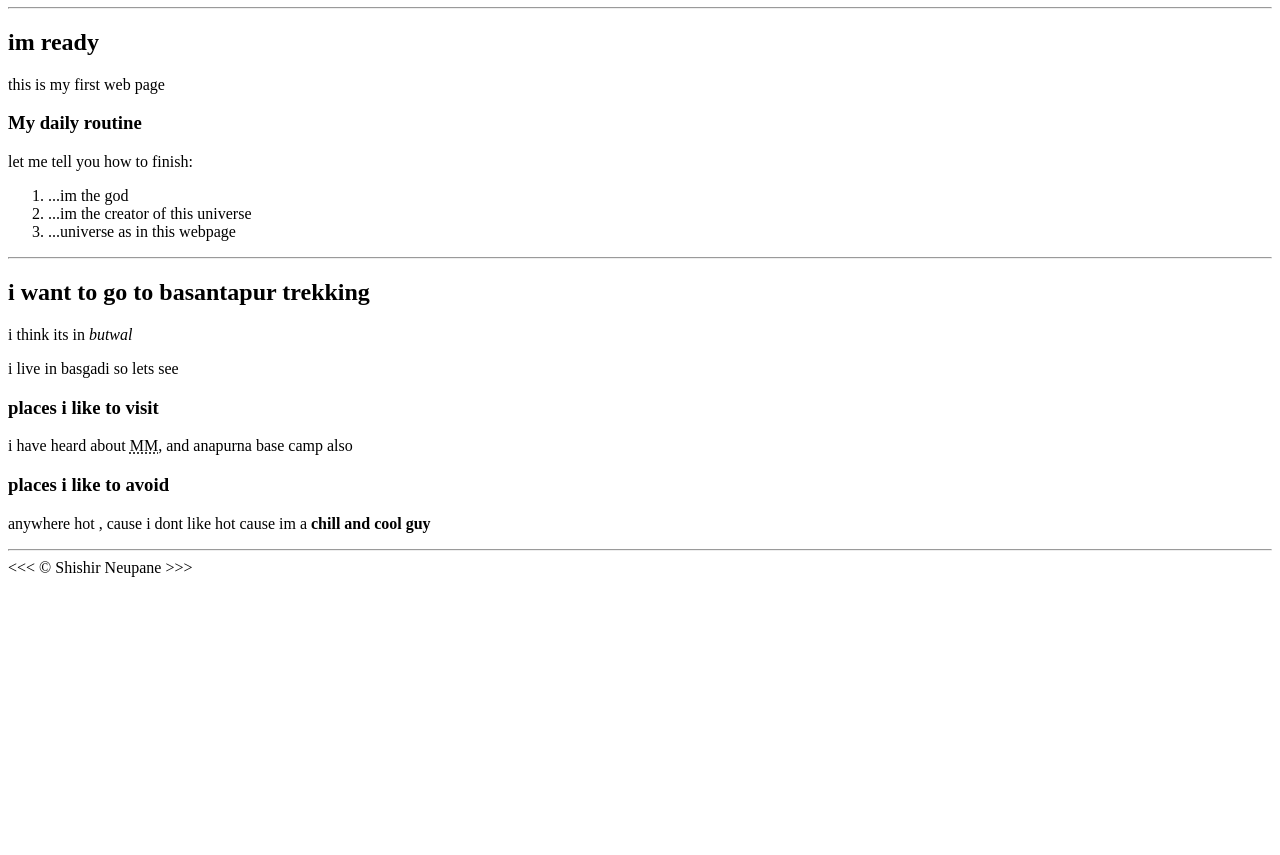
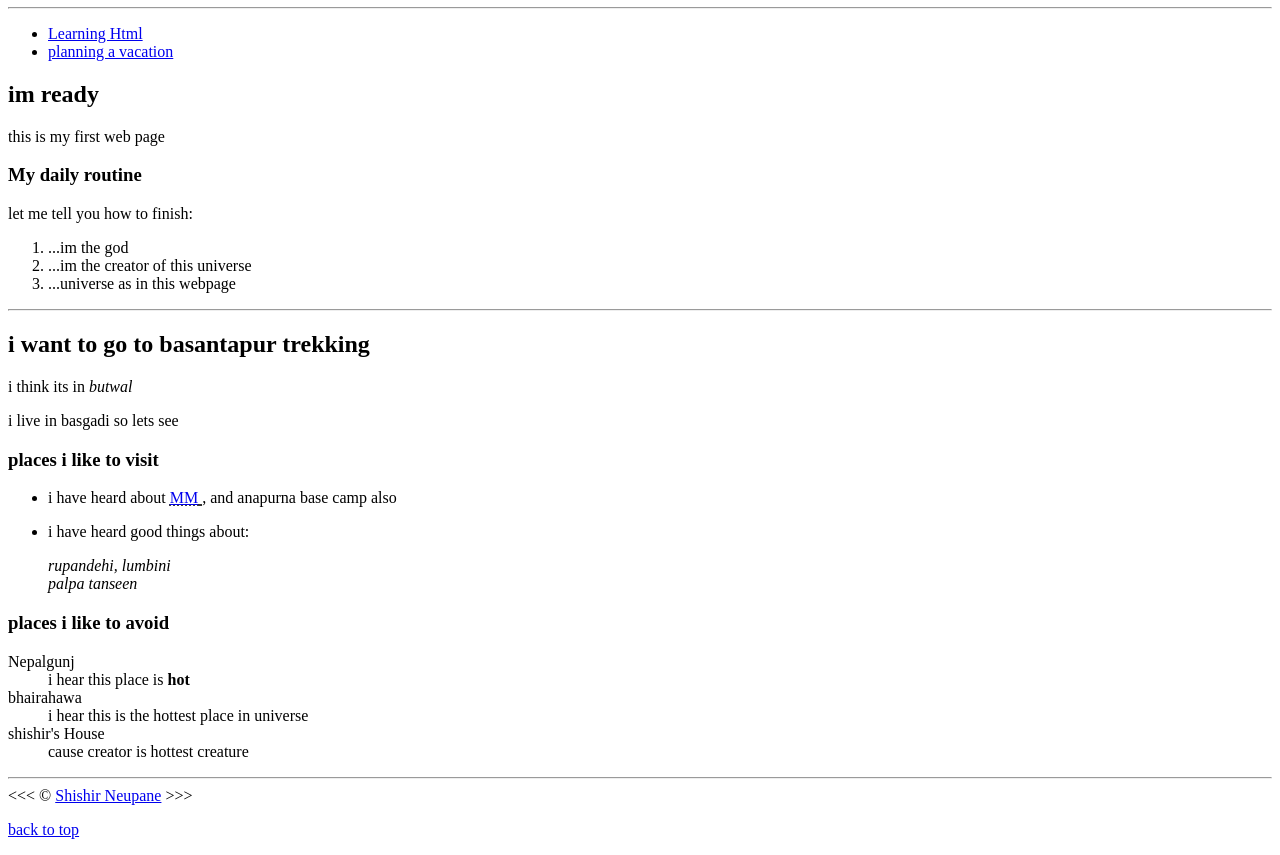
Before and after one commit to Hero-Shishir/Hustling-HTML, a plain HTML site: page index.html in a window 1280 px wide. Shown: the part 73-928 px from the top of the page. Before the commit the page ends 800 px from the top, so only its background shows below. Drawn offline with Linux system fonts and the light colour scheme.

Commit message:
Learning Linking

```diff
--- a/index.html
+++ b/index.html
@@ -1,21 +1,35 @@
-<!DOCTYPE html>
+<!doctype html>
 <html lang="en">
-
   <head>
     <meta charset="UTF-8">
     <meta name="author" content="shishir neupane">
-        <meta name="description" content="this page contains all the things i am learning about html">
+    <meta
+      name="description"
+      content="this page contains all the things i am learning about html"
+    >
     <title>my first web page</title>
-        <link rel="icon" href="html5-logo-31815.png" type="image/x-icon">
+    <link rel="icon" href="html5-logo-31815.png" type="image/x-icon" >
   </head>
 
   <body>
-       <h1>hello world?</h1>
+    <h1>my goals :</h1>
 
     <hr>
 
+    <nav>
+      <ul>
+        <li>
+          <a href="#html">Learning Html</a>
+        </li>
+        <li>
+          <a href="#vacation">planning a vacation</a>
+        </li>
+      </ul>
+    </nav>
+
+    <section id="html">
       <h2>im ready</h2>
-       <p>this is my first web page </p>
+      <p>this is my first web page</p>
 
       <h3>My daily routine</h3>
       <p>let me tell you how to finish:</p>
@@ -23,25 +37,58 @@
         <li>...im the god</li>
         <li>...im the creator of this universe</li>
         <li>...universe as in this webpage</li>
-
       </ol>
+    </section>
 
     <hr>
 
+    <section id="vacation">
       <h2>i want to go to basantapur trekking</h2>
+
       <p>i think its in <em> butwal</em></p>
-       <p>i live in basgadi so lets see </p>
+      <p>i live in basgadi so lets see</p>
 
       <h3>places i like to visit</h3>
-       <p>i have heard about <abbr title="manang mustang">MM</abbr>, and anapurna base camp also </p>
+      <ul>
+        <li>
+          <p>
+            i have heard about
+            <abbr title="manang mustang">
+              <a href="https://en.wikipedia.org/wiki/Mustang_District"
+                >MM</a
+              > </abbr
+            >, and anapurna base camp also
+          </p>
+        </li>
+
+        <li>
+          <p>i have heard good things about:</p>
+          <address>
+            rupandehi, lumbini <br>
+            palpa tanseen <br>
+          </address>
+        </li>
+      </ul>
 
       <!-- todo : add more places-->
 
-       <h3>places i like to avoid </h3>
-       <p>anywhere hot , cause i dont like hot cause im a  <strong>chill and cool guy</strong></p>
+      <h3>places i like to avoid</h3>
+      <dl>
+        <dt>Nepalgunj</dt>
+        <dd>i hear this place is <strong>hot</strong></dd>
+
+        <dt>bhairahawa</dt>
+        <dd>i hear this is the hottest place in universe</dd>
+        <dt>shishir's House</dt>
+        <dd>cause creator is hottest creature</dd>
+      </dl>
+    </section>
 
     <hr>
 
-       &lt;&lt;&lt; &copy; Shishir Neupane &gt;&gt;&gt;
+    &lt;&lt;&lt; &copy; <a href="about.html">Shishir Neupane</a> &gt;&gt;&gt;
+    <p>
+      <a href="#">back to top</a>
+    </p>
   </body>
 </html>
```
Lines whose indentation alone changed are shown as unchanged.
